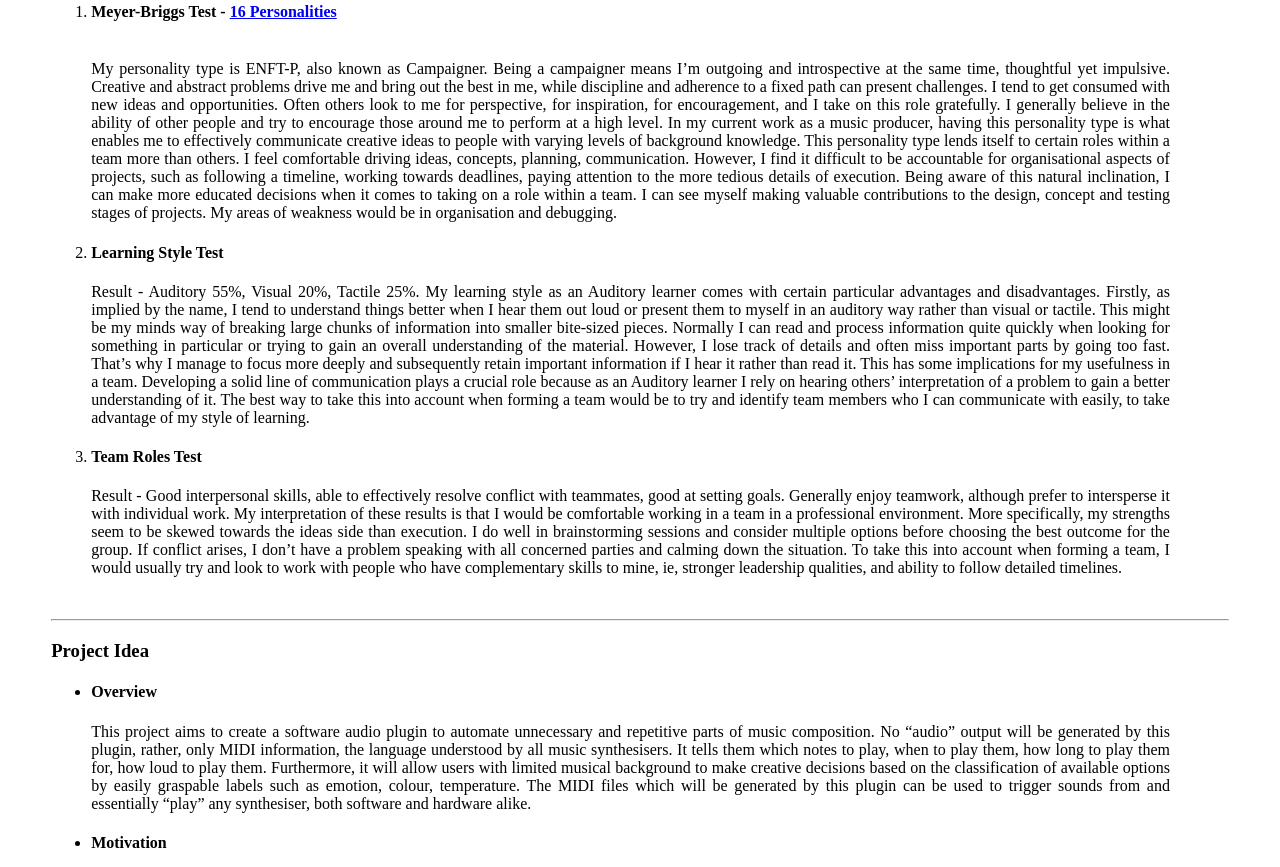
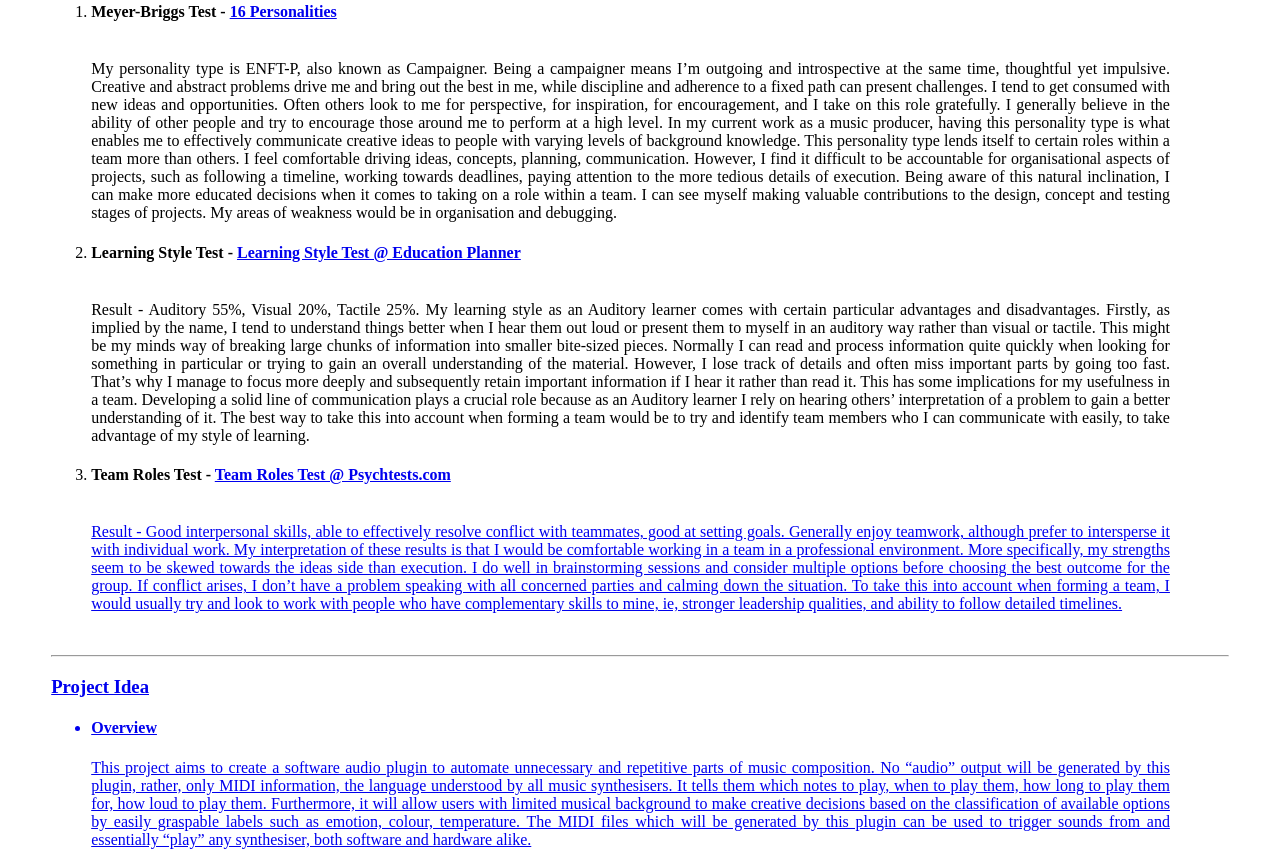
Before and after one commit to DivyHPota/MyProfile, a plain HTML site: page Index.html in a window 1280 px wide. Shown: the part 963-1830 px from the top of the page. Drawn offline with Linux system fonts and the light colour scheme.

Commit message:
Update Index.html

```diff
--- a/Index.html
+++ b/Index.html
@@ -76,7 +76,8 @@ as far as product testing.
     of weakness would be in organisation and debugging.
   </li>
   <li>
-    <h4>Learning Style Test</h4>
+    <h4>Learning Style Test - <a href="http://www.educationplanner.org/students/self-assessments/learning-styles-quiz.shtml?event=results&A=11&V=4&T=5">Learning Style Test @ Education Planner</a></h4>
+   <br>
     Result - Auditory 55%, Visual 20%, Tactile 25%.
     My learning style as an Auditory learner comes with certain
     particular advantages and disadvantages. Firstly, as implied by the name, I tend to understand things better when I
@@ -91,7 +92,8 @@ as far as product testing.
     communicate with easily, to take advantage of my style of learning.
   </li>
   <li>
-    <h4>Team Roles Test</h4>
+    <h4>Team Roles Test - <a href = "https://testyourself.psychtests.com/testid/3113"> Team Roles Test @ Psychtests.com </h4>
+      <br>
     Result - Good interpersonal skills, able to effectively resolve conflict with teammates, good at setting goals. Generally
     enjoy teamwork, although prefer to intersperse it with individual work.
     My interpretation of these results is that I
```
